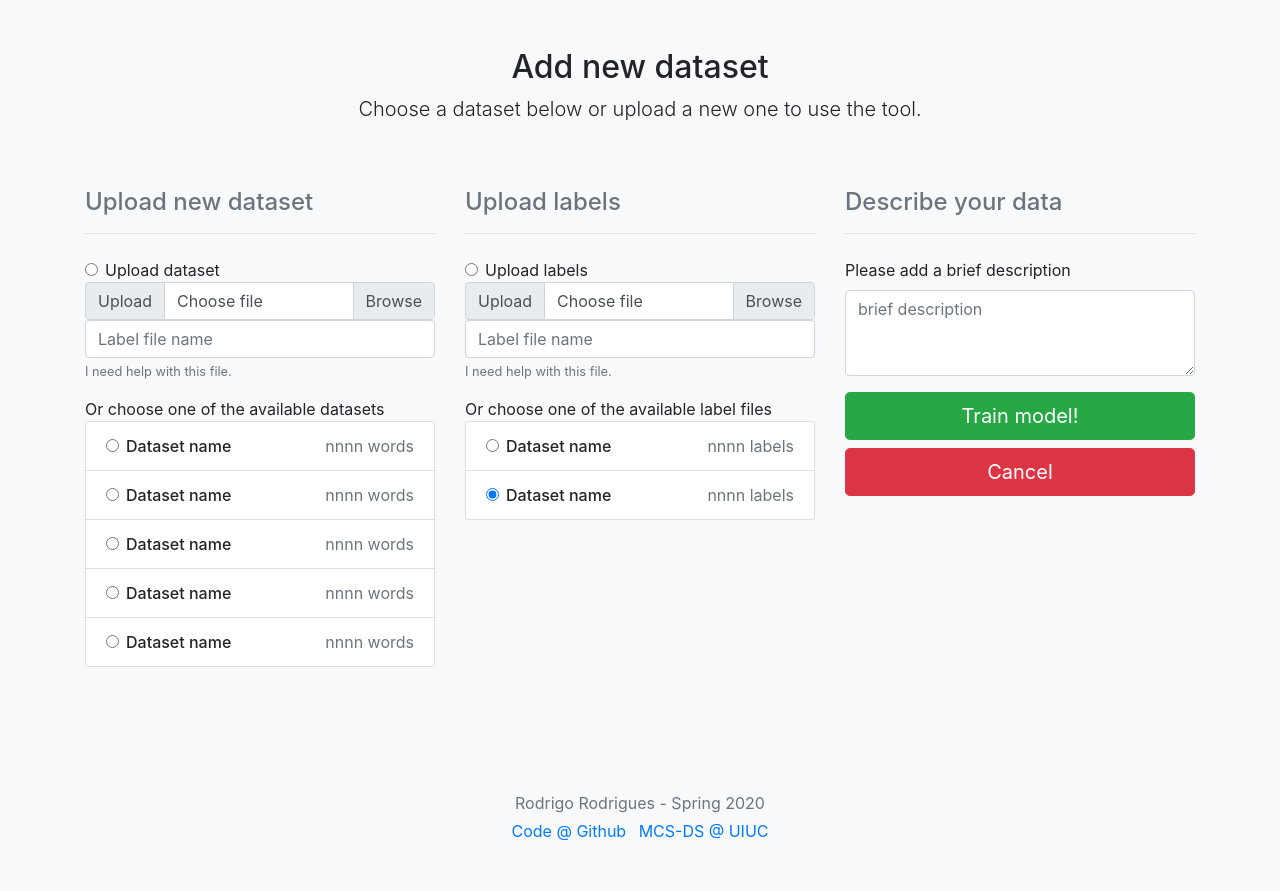
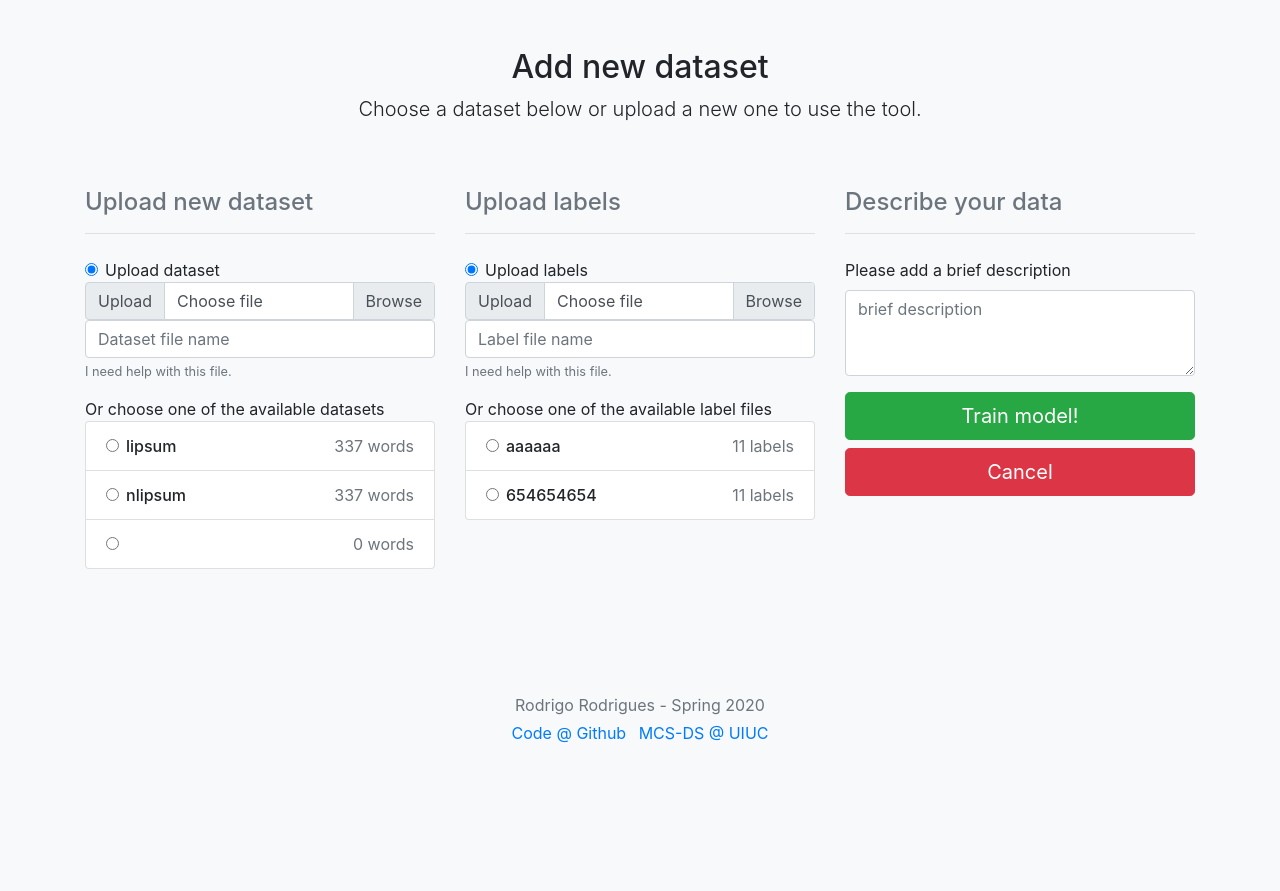
Before and after one commit to rodrigoasrodrigues/CS598-T7, a Flask app: page /add_dataset in a window 1280 px wide. After the commit the page ends 743 px from the top, so only its background shows below. Run offline with Flask 2, Linux system fonts and the light colour scheme; data comes from the database, SQL or seed files in the repository; both versions use the stored data as it was after the commit; some libraries are stand-ins or nearby versions.

Commit message:
working upload

```diff
--- a/app/controllers/add_dataset.py
+++ b/app/controllers/add_dataset.py
@@ -1,7 +1,66 @@
-from flask import render_template
+import os
+import uuid
+from flask import render_template, request, redirect
 from app import app
+from app import db
+from app.controllers.env_configs import EnvConf
+from app.models.tables import (DatasetFile, LabelFile)
+import hashlib
 
+def word_count_dataset(hash):
+    filepath = os.path.abspath(EnvConf.dataset_dir+'/'+hash)
+    file = open(filepath, "rt")
+    data = file.read()
+    words = data.split()
+    wcount = len(words)
+    return wcount
+
+def count_labels(hash):
+    #todo implement
+    return 5, 6
+
+def save_file(file, folder):
+    fullpath_folder = os.path.abspath(folder)
+    temp_filename = 'temp_'+str(uuid.uuid4())
+    fullpath = fullpath_folder+'/'+temp_filename
+    file.save(fullpath)
+    with open(fullpath, "rb") as f:
+                file_hash = hashlib.md5()
+                while chunk := f.read(8192):
+                    file_hash.update(chunk)
+    hashstr = file_hash.hexdigest()
+    dest = fullpath_folder+'/'+hashstr
+    if not os.path.exists(dest):
+        os.rename(fullpath,dest)
+    else:
+        os.remove(fullpath)
+    return hashstr
 
 @app.route('/add_dataset')
 def add_dataset():
-    return render_template('add_dataset.html')
+    dataset_list = DatasetFile.query.all()
+    label_list = LabelFile.query.all()
+    return render_template('add_dataset.html', dataset_list=dataset_list, label_list=label_list)
+
+@app.route('/train', methods=["POST"])
+def train():
+    if request.files:
+        if request.files["fupDataset"] and request.form['datasetRadio'] == 'new':
+            dataset_file = request.files["fupDataset"]
+            dataset_hash = save_file(dataset_file,EnvConf.dataset_dir)
+            dataset_name = request.form['txtDatasetName']
+            print(f'dataset hash = {dataset_hash}')
+            nwords = word_count_dataset(dataset_hash)
+            print(f'words = {nwords}')
+            dataset = DatasetFile(dataset_hash,dataset_name,nwords)
+            db.session.add(dataset)
+        if request.files["fupLabel"] and request.form['labelRadio'] == 'new':
+            label_file = request.files["fupLabel"]
+            label_hash = save_file(label_file,EnvConf.label_dir)
+            label_name = request.form['txtLabelName']
+            print(f'label hash = {label_hash}')
+            positive, negative = count_labels(label_hash)
+            label = LabelFile(label_hash,label_name,positive, negative)
+            db.session.add(label)
+    db.session.commit()
+    return redirect('/')
--- /dev/null
+++ b/app/controllers/env_configs.py
@@ -0,0 +1,4 @@
+class EnvConf:
+    dataset_dir = './app/datasets'
+    label_dir = './app/labels'
+    model_dir = ''
--- a/app/models/tables.py
+++ b/app/models/tables.py
@@ -5,13 +5,13 @@ class LabelFile(db.Model):
     __tablename__ = "label_files"
 
     id = db.Column(db.Integer, primary_key=True)
-    file_hash = db.Column(db.String(32), unique=True)
+    file_hash = db.Column(db.String(32), unique=False)
     name = db.Column(db.String(80), unique=False)
     positive_labels = db.Column(db.Integer, primary_key=False)
     negative_labels = db.Column(db.Integer, primary_key=False)
 
-    def num_labels():
-        return positive_labels+negative_labels
+    def num_labels(self):
+        return self.positive_labels+self.negative_labels
 
     def __init__(self, file_hash, name, positive_labels, negative_labels):
         self.file_hash = file_hash
@@ -26,7 +26,7 @@ class DatasetFile(db.Model):
     __tablename__ = "dataset_files"
 
     id = db.Column(db.Integer, primary_key=True)
-    file_hash = db.Column(db.String(32), unique=True)
+    file_hash = db.Column(db.String(32), unique=False)
     name = db.Column(db.String(80), unique=False)
     words = db.Column(db.Integer, primary_key=False)
 
@@ -42,7 +42,7 @@ class Word2VecModel(db.Model):
     __tablename__ = "w2v_models"
 
     id = db.Column(db.Integer, primary_key=True)
-    file_hash = db.Column(db.String(32), unique=True)
+    file_hash = db.Column(db.String(32), unique=False)
     description = db.Column(db.Text, unique=False)
     words = db.Column(db.Integer, primary_key=False)
 
--- a/app/templates/add_dataset.html
+++ b/app/templates/add_dataset.html
@@ -4,6 +4,7 @@
 {% include 'head.html' %}
 
 <body class="bg-light">
+    <form action="/train" method="POST" enctype="multipart/form-data">
     <div class="container">
         <div class="py-5 text-center">
             <h2>Add new dataset</h2>
@@ -16,42 +17,42 @@
                 </h4>
                 <hr class="mb-4">
                 <div class="form-check">
-                    <input class="form-check-input" type="radio" name="datasetRadio" id="exampleRadios1" value="option1"
-                        checked>
-                    <label class="form-check-label" for="exampleRadios1">
+                    <input class="form-check-input" type="radio" name="datasetRadio" id="radUploadDataset"
+                    value="new" checked>
+                    <label class="form-check-label" for="radUploadDataset">
                         Upload dataset
                     </label>
                 </div>
                 <div class="input-group">
                     <div class="input-group-prepend">
-                        <span class="input-group-text" id="inputGroupFileAddon01">Upload</span>
+                        <span class="input-group-text" id="fupDatasetAddon01">Upload</span>
                     </div>
                     <div class="custom-file">
-                        <input type="file" class="custom-file-input" id="inputGroupFile01"
-                            aria-describedby="inputGroupFileAddon01">
-                        <label class="custom-file-label" for="inputGroupFile01">Choose file</label>
+                        <input type="file" class="custom-file-input" id="fupDataset" name="fupDataset"
+                            aria-describedby="fupDatasetAddon01">
+                        <label class="custom-file-label" for="fupDataset">Choose file</label>
                     </div>
                 </div>
                 <div class="form-group">
-                    <input type="text" class="form-control" id="txtLabelName" placeholder="Label file name">
+                    <input type="text" class="form-control" id="txtDatasetName" name="txtDatasetName" placeholder="Dataset file name">
                     <small id="hlpLabelName" class="form-text text-muted">I need help with this file.</small>
                 </div>
 
                 <span class="mb-4">Or choose one of the available datasets</span>
 
                 <ul class="list-group mb-1">
-                    {% for dataset in range(5) %}
+                    {% for dataset in dataset_list %}
                     <li class="list-group-item d-flex justify-content-between lh-condensed">
                         <div>
                             <div class="form-check">
                                 <input class="form-check-input" type="radio" name="datasetRadio"
-                                    id="radDataset{{ dataset }}" value="option1" checked>
-                                <label class="form-check-label" for="radDataset{{ dataset }}">
-                                    <h6 class="my-0">Dataset name</h6>
+                                    id="radDataset{{ dataset.id }}" value="{{ dataset.id }}">
+                                <label class="form-check-label" for="radDataset{{ dataset.id }}">
+                                    <h6 class="my-0">{{dataset.name}}</h6>
                                 </label>
                             </div>
                         </div>
-                        <span class="text-muted">nnnn words</span>
+                        <span class="text-muted">{{dataset.words}} words</span>
                     </li>
                     {% endfor %}
                 </ul>
@@ -63,41 +64,41 @@
                 </h4>
                 <hr class="mb-4">
                 <div class="form-check">
-                    <input class="form-check-input" type="radio" name="datasetRadio" id="exampleRadios1" value="option1"
-                        checked>
-                    <label class="form-check-label" for="exampleRadios1">
+                    <input class="form-check-input" type="radio" name="labelRadio" id="radLabelUpload"
+                    value="new" checked>
+                    <label class="form-check-label" for="radLabelUpload">
                         Upload labels
                     </label>
                 </div>
                 <div class="input-group">
                     <div class="input-group-prepend">
-                        <span class="input-group-text" id="inputGroupFileAddon01">Upload</span>
+                        <span class="input-group-text" id="fupLabelAddon01">Upload</span>
                     </div>
                     <div class="custom-file">
-                        <input type="file" class="custom-file-input" id="inputGroupFile01"
-                            aria-describedby="inputGroupFileAddon01">
-                        <label class="custom-file-label" for="inputGroupFile01">Choose file</label>
+                        <input type="file" class="custom-file-input" id="fupLabel" name="fupLabel"
+                            aria-describedby="fupLabelAddon01">
+                        <label class="custom-file-label" for="fupLabel">Choose file</label>
                     </div>
                 </div>
                 <div class="form-group">
-                    <input type="text" class="form-control" id="txtLabelName" placeholder="Label file name">
+                    <input type="text" class="form-control" id="txtLabelName" name="txtLabelName" placeholder="Label file name">
                     <small id="hlpLabelName" class="form-text text-muted">I need help with this file.</small>
                 </div>
                 <span class="mb-4">Or choose one of the available label files</span>
 
                 <ul class="list-group mb-1">
-                    {% for dataset in range(2) %}
+                    {% for label in label_list %}
                     <li class="list-group-item d-flex justify-content-between lh-condensed">
                         <div>
                             <div class="form-check">
-                                <input class="form-check-input" type="radio" name="datasetRadio"
-                                    id="radLabel{{ dataset }}" value="option1" checked>
-                                <label class="form-check-label" for="radLabel{{ dataset }}">
-                                    <h6 class="my-0">Dataset name</h6>
+                                <input class="form-check-input" type="radio" name="labelRadio"
+                                    id="radLabel{{ label.id }}" value="{{ label.id }}">
+                                <label class="form-check-label" for="radLabel{{ label.id }}">
+                                    <h6 class="my-0">{{label.name}}</h6>
                                 </label>
                             </div>
                         </div>
-                        <span class="text-muted">nnnn labels</span>
+                        <span class="text-muted">{{label.num_labels()}} labels</span>
                     </li>
                     {% endfor %}
                 </ul>
@@ -122,6 +123,23 @@
         </div>
         {% include 'footer.html' %}
     </div>
+
+</form>
 </body>
+<script>
+    $(document).ready(()=>{
 
+        $("input[type=file]").change(function () {
+
+            var fieldVal = $(this).val();
+
+            // Change the node's value by removing the fake path (Chrome)
+            fieldVal = fieldVal.replace("C:\\fakepath\\", "");
+            console.log(fieldVal);
+            if (fieldVal != undefined || fieldVal != "") {
+                $(this).next(".custom-file-label").text(fieldVal);
+            }
+        });
+    });
+</script>
 </html>
--- a/app/templates/head.html
+++ b/app/templates/head.html
@@ -9,4 +9,7 @@
     <link href="https://stackpath.bootstrapcdn.com/bootstrap/4.4.1/css/bootstrap.min.css" rel="stylesheet"
         integrity="sha384-Vkoo8x4CGsO3+Hhxv8T/Q5PaXtkKtu6ug5TOeNV6gBiFeWPGFN9MuhOf23Q9Ifjh" crossorigin="anonymous">
     <link rel="stylesheet" href="{{ url_for('static',filename='style.css')}}">
+    <script src="https://code.jquery.com/jquery-3.5.1.min.js"
+    integrity="sha256-9/aliU8dGd2tb6OSsuzixeV4y/faTqgFtohetphbbj0="
+    crossorigin="anonymous"></script>
 </head>
```
Also changed, not shown: migrations/versions/7729dcf2de24_.py (deleted, +0 -28 lines), migrations/versions/a584a36010be_.py (renamed from migrations/versions/000c68a54b17_.py, +7 -9 lines), app/database.db, config.py (line endings or trailing spaces), 1 other file.
